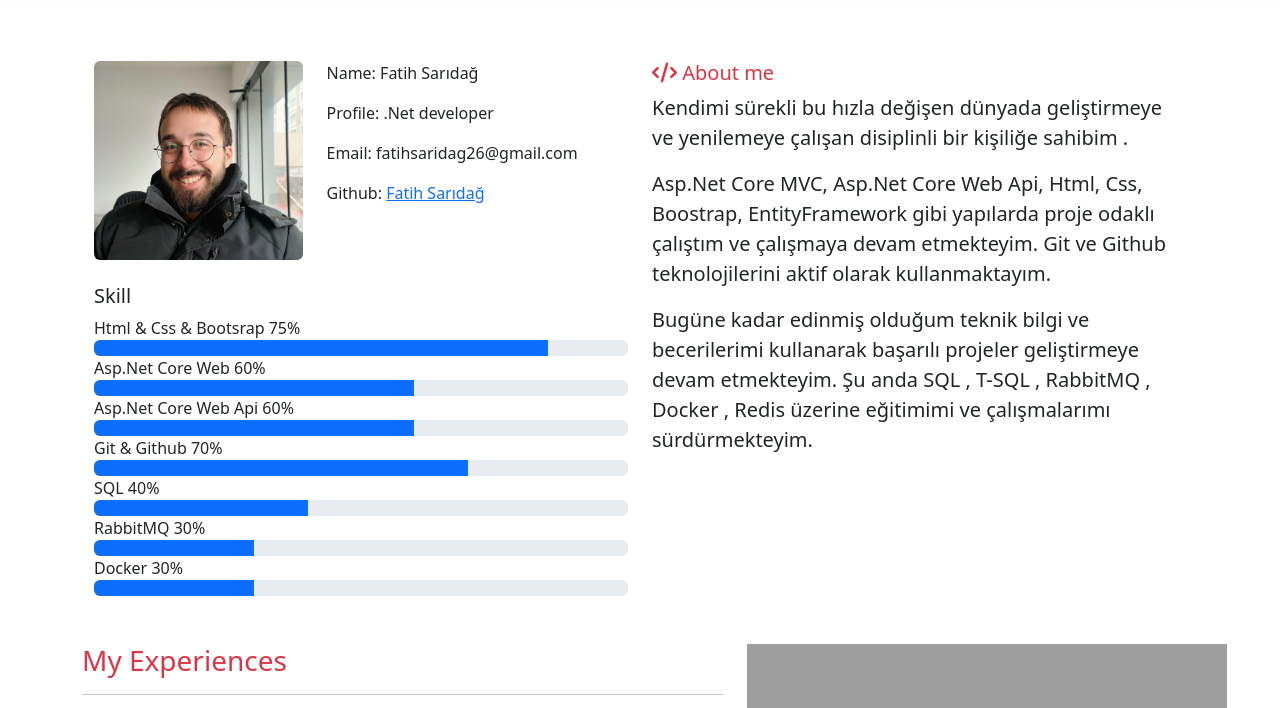
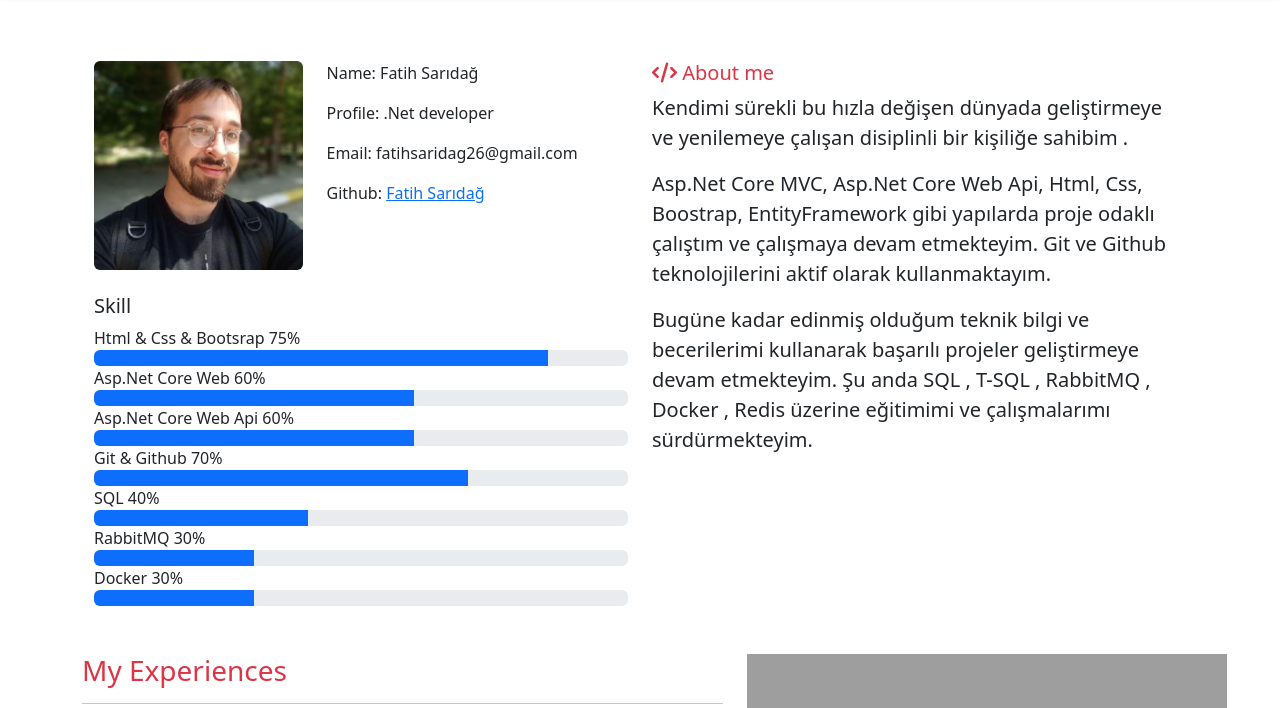
Before and after one commit to fatihsaridag/fatihsaridag.github.io, a plain HTML site: page index.html in a window 1280 px wide. Shown: the part 69-777 px from the top of the page. Drawn offline with nearby package versions, Linux system fonts and the light colour scheme; grey boxes are pictures that could not be loaded.

Commit message:
Update index.html

```diff
--- a/index.html
+++ b/index.html
@@ -43,7 +43,7 @@
                                         <div class="row">
                                             <div class="col-sm-6 col-md-5">
                                                 <div class="about-img">
-                                                    <img src="assets/fatihh.jpeg" class="img-fluid rounded b-shadow-a" alt="">
+                                                    <img src="assets/68101192.jpg" class="img-fluid rounded b-shadow-a" alt="">
                                                 </div>
                                             </div>
                                             <div class="col-sm-6 col-md-7">
```
